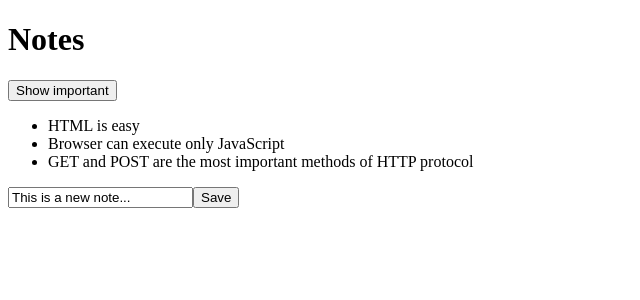
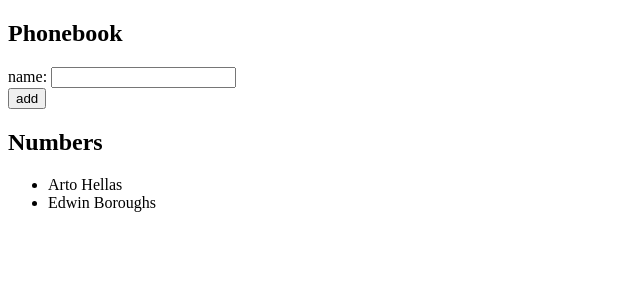
Before and after one commit to aelishRollo/fullstackopen, a React (Vite) app in the folder part2/part2/: page / in a window 1280 px wide. Shown: the top 300 px of the page, without its empty margins (0-640 px from the left). Built offline with nearby package versions, Linux system fonts and the light colour scheme.

Commit message:
2.6 Done

```diff
--- a/part2/part2/src/App.jsx
+++ b/part2/part2/src/App.jsx
@@ -1,56 +1,42 @@
-import Note from './components/Note'
 import { useState } from 'react'
 
+const App = () => {
+  const [persons, setPersons] = useState([
+    {name: 'Arto Hellas',
+      id: 0
+    },
+    {name: 'Edwin Boroughs',
+      id: 1
+    }
+  ])
+  const [newName, setNewName] = useState('')
 
-
-const App = (props) => {
-
-  //for when you hit submit. Adds new note to notes and resets the text in the input
-  const addNote = (event) => {
+  const handlePersonChange = (event) => {
+    setNewName(event.target.value)
+    console.log(event.target.value)
+  }
+  const addPerson = (event) => {
     event.preventDefault()
-    console.log('button clicked')
-    console.log(event.target)
-
-    const noteObject = {
-      content: newNote,
-      important: Math.random() < 0.5,
-      id: String(notes.length + 1)
-    }
-
-    setNotes(notes.concat(noteObject))
-    setNewNote('')
-
-  }
-
-  const [notes, setNotes] = useState(props.notes)
-  const [newNote, setNewNote] = useState('This is a new note...')
-  const [showAll, setShowAll] = useState(true)
-
-  const notesToShow = showAll ? notes : notes.filter(note => note.important)
-
-  //for handling typing into the input box
-  const handleNoteChange = (event) => {
-    console.log(event.target.value);
-    setNewNote(event.target.value)
+    const newPerson = {name: newName, id: persons.length + 1}
+    setPersons(persons.concat(newPerson))
+    setNewName('')
   }
 
   return (
     <div>
-      <h1>Notes</h1>
-      <div>
-        <button onClick={(() => setShowAll(!showAll))}>
-          Show {showAll ? 'important' : 'all'}
-        </button>
-      </div>
+      <h2>Phonebook</h2>
+      <form onSubmit={addPerson}>
+        <div>
+          name: <input value={newName} onChange={handlePersonChange}/>
+        </div>
+        <div>
+          <button type="submit">add</button>
+        </div>
+      </form>
+      <h2>Numbers</h2>
       <ul>
-        {notesToShow.map((note) => (
-          <Note key={note.id} note={note} />
-        ))}
+        {persons.map((person) => <li key={person.id}>{person.name}</li>)}
       </ul>
-      <form onSubmit={addNote}>
-        <input value={newNote} onChange={handleNoteChange}/>
-        <button type='Submit'>Save </button>
-      </form>
     </div>
   )
 }
```
